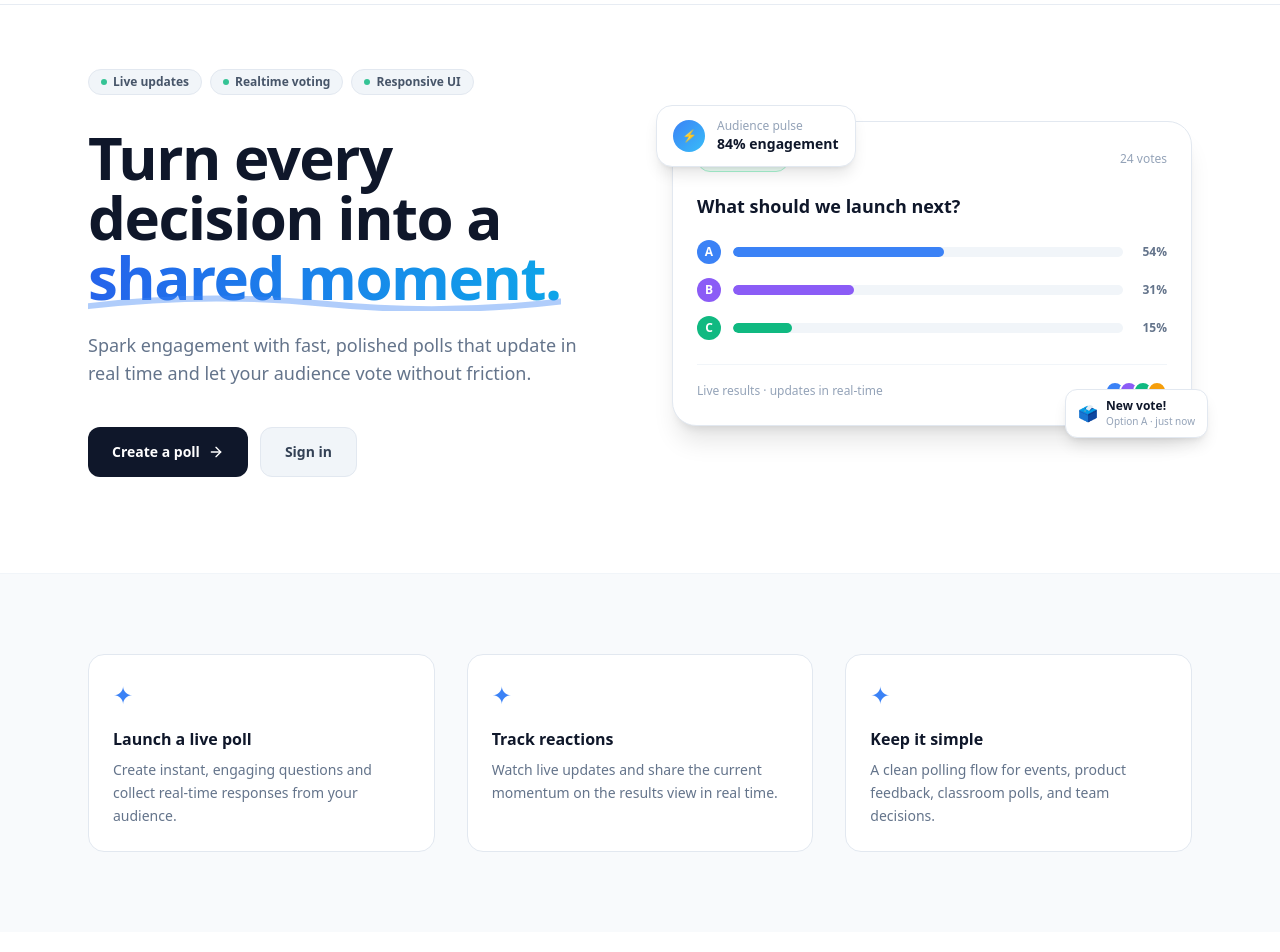
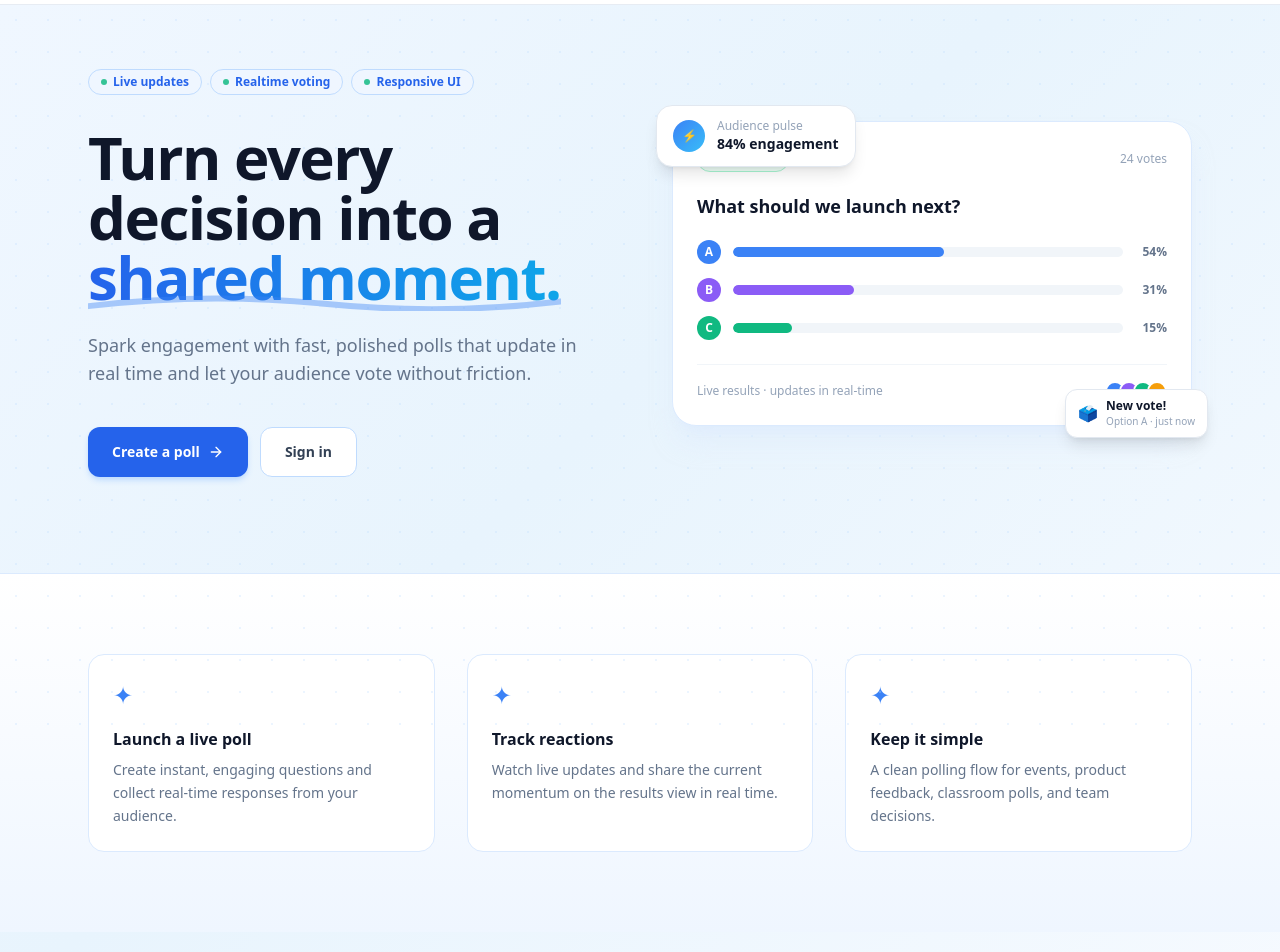
Before and after one commit to Sridhar2214/livepollingtool, a React (Vite) app in the folder frontend/: page / in a window 1280 px wide. Shown: the part 60-1012 px from the top of the page. Built offline with nearby package versions, Linux system fonts and the light colour scheme.

Commit message:
style: add light blue theme to home page - soft gradient bg, blue accents

```diff
--- a/frontend/src/pages/Home.jsx
+++ b/frontend/src/pages/Home.jsx
@@ -34,10 +34,13 @@ const LiveCounter = () => {
 
 export const Home = () => {
   return (
-    <div className="min-h-screen bg-white">
+    <div className="min-h-screen" style={{ background: 'linear-gradient(135deg, #f0f7ff 0%, #e8f4fd 40%, #f8fbff 100%)' }}>
+
+      {/* Subtle grid pattern overlay */}
+      <div className="fixed inset-0 pointer-events-none" style={{ backgroundImage: 'radial-gradient(circle, #bfdbfe 1px, transparent 1px)', backgroundSize: '32px 32px', opacity: 0.3 }} />
 
       {/* ── HERO ── */}
-      <section className="max-w-6xl mx-auto px-6 pt-16 pb-24">
+      <section className="relative max-w-6xl mx-auto px-6 pt-16 pb-24">
         <div className="grid grid-cols-1 lg:grid-cols-2 gap-16 items-center">
 
           {/* Left: Copy */}
@@ -45,7 +48,7 @@ export const Home = () => {
             {/* Status badges */}
             <div className="flex flex-wrap gap-2 mb-8">
               {['Live updates', 'Realtime voting', 'Responsive UI'].map(tag => (
-                <span key={tag} className="inline-flex items-center gap-1.5 px-3 py-1 rounded-full bg-slate-100 text-slate-600 text-xs font-semibold border border-slate-200">
+                <span key={tag} className="inline-flex items-center gap-1.5 px-3 py-1 rounded-full bg-blue-50 text-blue-600 text-xs font-semibold border border-blue-200">
                   <span className="w-1.5 h-1.5 bg-emerald-500 rounded-full animate-pulse" />
                   {tag}
                 </span>
@@ -69,14 +72,14 @@ export const Home = () => {
             <div className="flex flex-col sm:flex-row gap-3">
               <Link
                 to="/register"
-                className="group inline-flex items-center justify-center gap-2 px-6 py-3.5 rounded-xl bg-slate-900 hover:bg-slate-800 text-white font-bold text-sm transition-all"
+                className="group inline-flex items-center justify-center gap-2 px-6 py-3.5 rounded-xl bg-blue-600 hover:bg-blue-700 text-white font-bold text-sm transition-all shadow-md shadow-blue-200"
               >
                 Create a poll
                 <ArrowRight className="w-4 h-4 group-hover:translate-x-0.5 transition-transform" />
               </Link>
               <Link
                 to="/login"
-                className="inline-flex items-center justify-center gap-2 px-6 py-3.5 rounded-xl bg-slate-100 hover:bg-slate-200 text-slate-700 font-bold text-sm border border-slate-200 transition-all"
+                className="inline-flex items-center justify-center gap-2 px-6 py-3.5 rounded-xl bg-white hover:bg-blue-50 text-slate-700 font-bold text-sm border border-blue-200 transition-all"
               >
                 Sign in
               </Link>
@@ -97,7 +100,7 @@ export const Home = () => {
             </div>
 
             {/* Main card */}
-            <div className="bg-white rounded-3xl border border-slate-200 shadow-xl p-6 relative">
+            <div className="bg-white rounded-3xl border border-blue-100 shadow-xl shadow-blue-100/50 p-6 relative">
               {/* Card header */}
               <div className="flex items-center justify-between mb-5">
                 <span className="inline-flex items-center gap-1.5 px-2.5 py-1 rounded-full bg-emerald-50 border border-emerald-200 text-emerald-700 text-xs font-semibold">
@@ -138,7 +141,7 @@ export const Home = () => {
       </section>
 
       {/* ── FEATURES ── */}
-      <section className="bg-slate-50 border-t border-slate-100">
+      <section className="border-t border-blue-100" style={{ background: 'linear-gradient(180deg, #ffffff 0%, #eff6ff 100%)' }}>
         <div className="max-w-6xl mx-auto px-6 py-20">
           <div className="grid grid-cols-1 md:grid-cols-3 gap-8">
             {[
@@ -158,7 +161,7 @@ export const Home = () => {
                 desc: 'A clean polling flow for events, product feedback, classroom polls, and team decisions.',
               },
             ].map((f) => (
-              <div key={f.title} className="group p-6 rounded-2xl bg-white border border-slate-200 hover:border-blue-200 hover:shadow-md transition-all duration-300">
+              <div key={f.title} className="group p-6 rounded-2xl bg-white border border-blue-100 hover:border-blue-300 hover:shadow-lg hover:shadow-blue-100/60 transition-all duration-300">
                 <span className="text-2xl mb-4 block text-blue-500">{f.icon}</span>
                 <h3 className="font-black text-slate-900 mb-2">{f.title}</h3>
                 <p className="text-sm text-slate-500 leading-relaxed">{f.desc}</p>
@@ -174,7 +177,7 @@ export const Home = () => {
         <p className="text-slate-500 mb-8">Free to use. No credit card. Start in 30 seconds.</p>
         <Link
           to="/register"
-          className="inline-flex items-center gap-2 px-8 py-4 rounded-xl bg-slate-900 hover:bg-slate-800 text-white font-bold text-sm transition-all"
+          className="inline-flex items-center gap-2 px-8 py-4 rounded-xl bg-blue-600 hover:bg-blue-700 text-white font-bold text-sm shadow-md shadow-blue-200 transition-all"
         >
           Get started free <ArrowRight className="w-4 h-4" />
         </Link>
```
